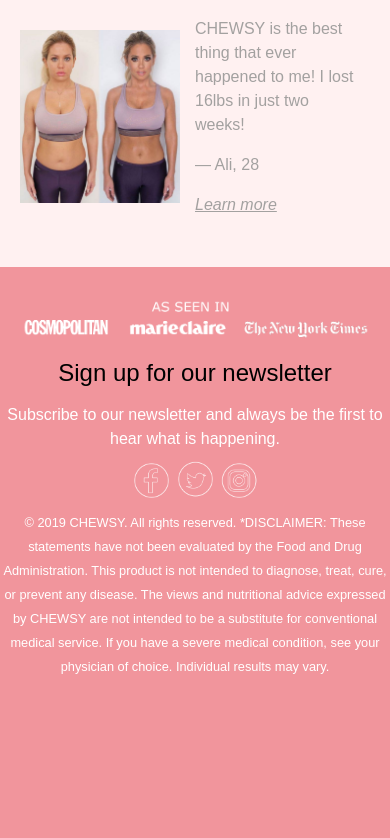
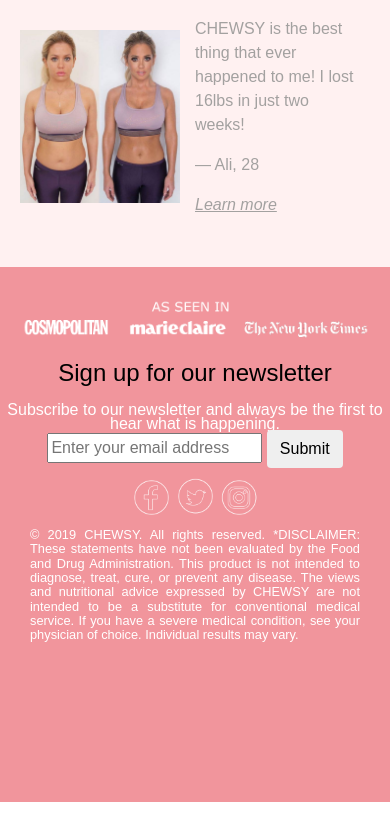
Before and after one commit to Alom310/Chewsy, a plain HTML site: page index.html in a window 390 px wide. Shown: the part 1560-2398 px from the top of the page. After the commit the page ends 2362 px from the top, so only its background shows below. Drawn offline with nearby package versions, Linux system fonts and the light colour scheme.

Commit message:
adjusted some line spacing and padding

```diff
--- a/index.html
+++ b/index.html
@@ -116,10 +116,16 @@
         <img src="Assets/as_seen_in_v03.png" class="image-fluid" id="as-seen-in" alt="As seen in Cosmopolitan, MarieClaire, and The New York Times">
         <h4>Sign up for our newsletter</h4>
         <p>Subscribe to our newsletter and always be the first to hear what is happening.</p>
+        <form>
+            <input type="text" placeholder="Enter your email address">
+            <button class="btn">Submit</button>
+        </form>
         <a href="https://www.facebook.com"><img src="Assets/facebook.png" class="social image-fluid" alt="Facebook"></a>
         <a href="https://www.twitter.com"><img src="Assets/twitter.png" class="social image-fluid" alt="Twitter"></a>
         <a href="https://www.instagram.com"><img src="Assets/instagram.png" class="social image-fluid" alt="Instagram"></a>
-        <p><small>&copy; 2019 CHEWSY. All rights reserved. *DISCLAIMER: These statements have not been evaluated by the Food and Drug Administration. This product is not intended to diagnose, treat, cure, or prevent any disease. The views and nutritional advice expressed by CHEWSY are not intended to be a substitute for conventional medical service. If you have a severe medical condition, see your physician of choice. Individual results may vary.</small></p>
+        <div id="disclaimer">
+            <p><small>&copy; 2019 CHEWSY. All rights reserved. *DISCLAIMER: These statements have not been evaluated by the Food and Drug Administration. This product is not intended to diagnose, treat, cure, or prevent any disease. The views and nutritional advice expressed by CHEWSY are not intended to be a substitute for conventional medical service. If you have a severe medical condition, see your physician of choice. Individual results may vary.</small></p>
+        </div>
     </footer>
 
 </body>
--- a/main.css
+++ b/main.css
@@ -36,6 +36,16 @@ footer {
     padding-top: 30px;
 }
 
+footer h4 {
+    color: black;
+    margin: 15px 0;
+}
+
+footer p, small{
+    margin: 0;
+    line-height: 10pt;
+}
+
 #as-seen-in {
     max-width: 70%;
     height: auto;
@@ -47,19 +57,22 @@ footer {
     max-width: 5%;
     height:auto;
 }
-footer h4 {
-    color: black;
-    margin: 15px 0;
-}
 
-footer p, small{
-    margin: 0;
+#disclaimer {
+    padding-left: 9em;
+    padding-right: 9em;
+    text-align: justify;
 }
 
 @media (max-width: 700px) {
     .client-quotes {
         padding-left:0;
         padding-right:0;
+    }
+
+    #disclaimer {
+        padding-left: 4em;
+        padding-right: 4em;
     }
 }
 
@@ -79,4 +92,9 @@ footer p, small{
     .social{
         max-width: 10%;
     }
+
+    #disclaimer {
+        padding-left: 30px;
+        padding-right: 30px;
+    }
 }
```
